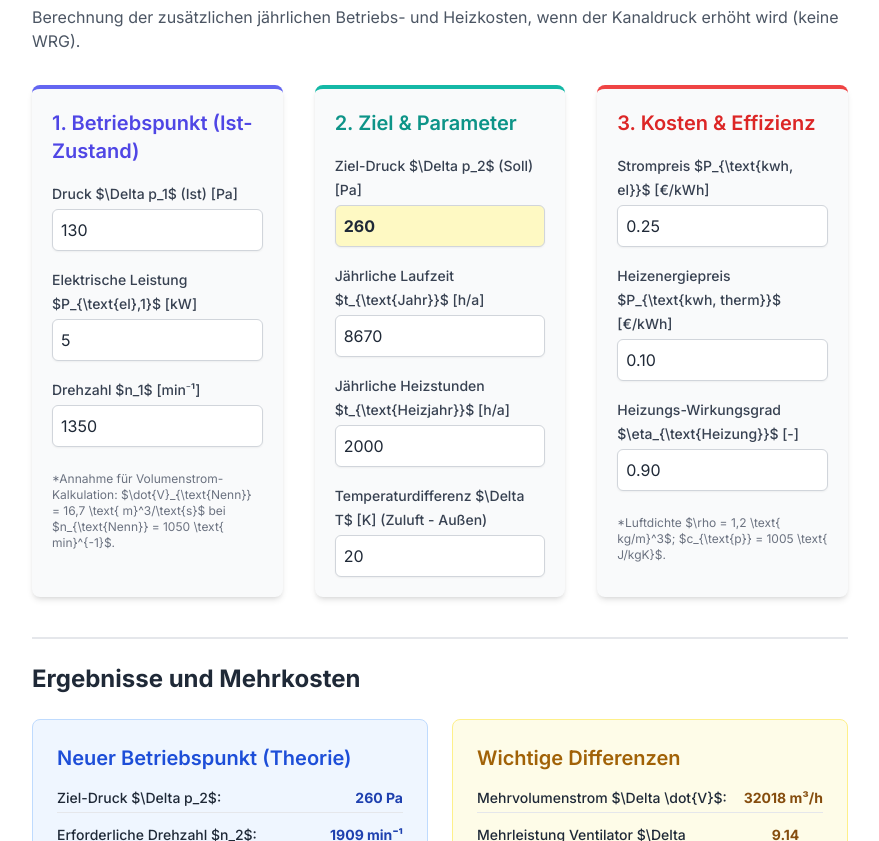
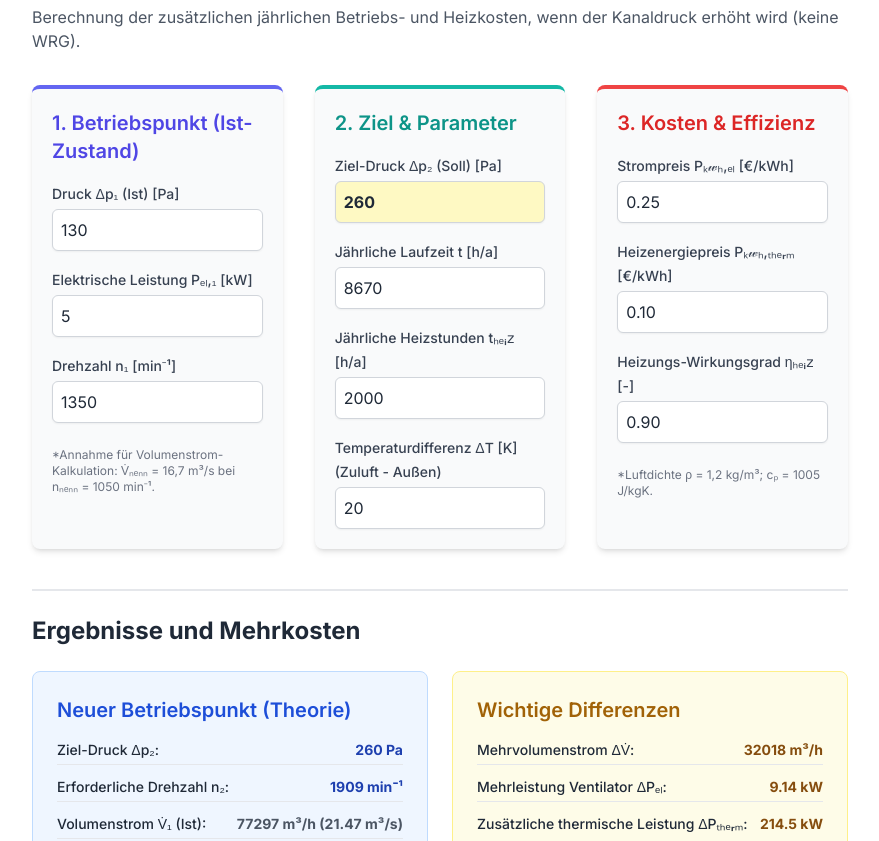
Before and after one commit to Oktaederim/PhysikRLTKosten, a plain HTML site: page index.html in a window 1280 px wide. Shown: the part 111-952 px from the top of the page, without its empty margins (200-1079 px from the left). Drawn offline with nearby package versions, Linux system fonts and the light colour scheme.

Commit message:
Update index.html
Code2

```diff
--- a/index.html
+++ b/index.html
@@ -128,19 +128,19 @@
                 <h2 class="text-xl font-semibold mb-4 text-indigo-600">1. Betriebspunkt (Ist-Zustand)</h2>
                 <div class="space-y-4">
                     <label class="block">
-                        <span class="text-sm font-medium text-gray-700">Druck $\Delta p_1$ (Ist) [Pa]</span>
+                        <span class="text-sm font-medium text-gray-700">Druck Δp₁ (Ist) [Pa]</span>
                         <input type="number" id="dp1" value="130" class="mt-1 block w-full rounded-md border-gray-300 shadow-sm p-2 border focus:border-indigo-500">
                     </label>
                     <label class="block">
-                        <span class="text-sm font-medium text-gray-700">Elektrische Leistung $P_{\text{el},1}$ [kW]</span>
+                        <span class="text-sm font-medium text-gray-700">Elektrische Leistung Pₑₗ,₁ [kW]</span>
                         <input type="number" id="pel1" value="5" class="mt-1 block w-full rounded-md border-gray-300 shadow-sm p-2 border focus:border-indigo-500">
                     </label>
                     <label class="block">
-                        <span class="text-sm font-medium text-gray-700">Drehzahl $n_1$ [min⁻¹]</span>
+                        <span class="text-sm font-medium text-gray-700">Drehzahl n₁ [min⁻¹]</span>
                         <input type="number" id="n1" value="1350" class="mt-1 block w-full rounded-md border-gray-300 shadow-sm p-2 border focus:border-indigo-500">
                     </label>
                     <div class="text-xs text-gray-500 pt-2">
-                        *Annahme für Volumenstrom-Kalkulation: $\dot{V}_{\text{Nenn}} = 16,7 \text{ m}^3/\text{s}$ bei $n_{\text{Nenn}} = 1050 \text{ min}^{-1}$.
+                        *Annahme für Volumenstrom-Kalkulation: V̇ₙₑₙₙ = 16,7 m³/s bei nₙₑₙₙ = 1050 min⁻¹.
                     </div>
                 </div>
             </div>
@@ -150,19 +150,19 @@
                 <h2 class="text-xl font-semibold mb-4 text-teal-600">2. Ziel & Parameter</h2>
                 <div class="space-y-4">
                     <label class="block">
-                        <span class="text-sm font-medium text-gray-700">Ziel-Druck $\Delta p_2$ (Soll) [Pa]</span>
+                        <span class="text-sm font-medium text-gray-700">Ziel-Druck Δp₂ (Soll) [Pa]</span>
                         <input type="number" id="dp2" value="260" class="mt-1 block w-full rounded-md border-gray-300 shadow-sm p-2 border focus:border-teal-500 font-bold bg-yellow-100">
                     </label>
                     <label class="block">
-                        <span class="text-sm font-medium text-gray-700">Jährliche Laufzeit $t_{\text{Jahr}}$ [h/a]</span>
+                        <span class="text-sm font-medium text-gray-700">Jährliche Laufzeit t [h/a]</span>
                         <input type="number" id="tJahr" value="8670" class="mt-1 block w-full rounded-md border-gray-300 shadow-sm p-2 border focus:border-teal-500">
                     </label>
                     <label class="block">
-                        <span class="text-sm font-medium text-gray-700">Jährliche Heizstunden $t_{\text{Heizjahr}}$ [h/a]</span>
+                        <span class="text-sm font-medium text-gray-700">Jährliche Heizstunden tₕₑᵢ𝗓 [h/a]</span>
                         <input type="number" id="tHeizJahr" value="2000" class="mt-1 block w-full rounded-md border-gray-300 shadow-sm p-2 border focus:border-teal-500">
                     </label>
                     <label class="block">
-                        <span class="text-sm font-medium text-gray-700">Temperaturdifferenz $\Delta T$ [K] (Zuluft - Außen)</span>
+                        <span class="text-sm font-medium text-gray-700">Temperaturdifferenz ΔT [K] (Zuluft - Außen)</span>
                         <input type="number" id="deltaT" value="20" class="mt-1 block w-full rounded-md border-gray-300 shadow-sm p-2 border focus:border-teal-500">
                     </label>
                 </div>
@@ -173,19 +173,19 @@
                 <h2 class="text-xl font-semibold mb-4 text-red-600">3. Kosten & Effizienz</h2>
                 <div class="space-y-4">
                     <label class="block">
-                        <span class="text-sm font-medium text-gray-700">Strompreis $P_{\text{kwh, el}}$ [€/kWh]</span>
+                        <span class="text-sm font-medium text-gray-700">Strompreis Pₖ𝓌ₕ,ₑₗ [€/kWh]</span>
                         <input type="number" id="pKwhEl" value="0.25" step="0.01" class="mt-1 block w-full rounded-md border-gray-300 shadow-sm p-2 border focus:border-red-500">
                     </label>
                     <label class="block">
-                        <span class="text-sm font-medium text-gray-700">Heizenergiepreis $P_{\text{kwh, therm}}$ [€/kWh]</span>
+                        <span class="text-sm font-medium text-gray-700">Heizenergiepreis Pₖ𝓌ₕ,ₜₕₑᵣₘ [€/kWh]</span>
                         <input type="number" id="pKwhTherm" value="0.10" step="0.01" class="mt-1 block w-full rounded-md border-gray-300 shadow-sm p-2 border focus:border-red-500">
                     </label>
                     <label class="block">
-                        <span class="text-sm font-medium text-gray-700">Heizungs-Wirkungsgrad $\eta_{\text{Heizung}}$ [-]</span>
+                        <span class="text-sm font-medium text-gray-700">Heizungs-Wirkungsgrad ηₕₑᵢ𝗓 [-]</span>
                         <input type="number" id="etaHeizung" value="0.90" step="0.01" class="mt-1 block w-full rounded-md border-gray-300 shadow-sm p-2 border focus:border-red-500">
                     </label>
                     <div class="text-xs text-gray-500 pt-2">
-                        *Luftdichte $\rho = 1,2 \text{ kg/m}^3$; $c_{\text{p}} = 1005 \text{ J/kgK}$.
+                        *Luftdichte ρ = 1,2 kg/m³; cₚ = 1005 J/kgK.
                     </div>
                 </div>
             </div>
@@ -202,11 +202,11 @@
                 <div class="p-6 bg-blue-50 rounded-lg border border-blue-200">
                     <h3 class="text-xl font-semibold mb-4 text-blue-700">Neuer Betriebspunkt (Theorie)</h3>
                     <div class="space-y-3">
-                        <p class="flex justify-between border-b pb-1 text-sm"><span class="font-medium">Ziel-Druck $\Delta p_2$:</span> <span id="dpTheorie" class="font-bold text-blue-800"></span></p>
-                        <p class="flex justify-between border-b pb-1 text-sm"><span class="font-medium">Erforderliche Drehzahl $n_2$:</span> <span id="n2Theorie" class="font-bold text-blue-800"></span></p>
-                        <p class="flex justify-between border-b pb-1 text-sm"><span class="font-medium">Volumenstrom $V_1$ (Ist):</span> <span id="v1Berechnet" class="font-bold text-gray-600"></span></p>
-                        <p class="flex justify-between border-b pb-1 text-sm"><span class="font-medium">Volumenstrom $V_2$ (Soll):</span> <span id="v2Berechnet" class="font-bold text-blue-800"></span></p>
-                        <p class="flex justify-between text-sm"><span class="font-medium">Benötigte Leistung $P_{\text{el},2}$:</span> <span id="pel2Theorie" class="font-bold text-blue-800"></span></p>
+                        <p class="flex justify-between border-b pb-1 text-sm"><span class="font-medium">Ziel-Druck Δp₂:</span> <span id="dpTheorie" class="font-bold text-blue-800"></span></p>
+                        <p class="flex justify-between border-b pb-1 text-sm"><span class="font-medium">Erforderliche Drehzahl n₂:</span> <span id="n2Theorie" class="font-bold text-blue-800"></span></p>
+                        <p class="flex justify-between border-b pb-1 text-sm"><span class="font-medium">Volumenstrom V̇₁ (Ist):</span> <span id="v1Berechnet" class="font-bold text-gray-600"></span></p>
+                        <p class="flex justify-between border-b pb-1 text-sm"><span class="font-medium">Volumenstrom V̇₂ (Soll):</span> <span id="v2Berechnet" class="font-bold text-blue-800"></span></p>
+                        <p class="flex justify-between text-sm"><span class="font-medium">Benötigte Leistung Pₑₗ,₂:</span> <span id="pel2Theorie" class="font-bold text-blue-800"></span></p>
                     </div>
                 </div>
 
@@ -214,9 +214,9 @@
                 <div class="p-6 bg-yellow-50 rounded-lg border border-yellow-200">
                     <h3 class="text-xl font-semibold mb-4 text-yellow-700">Wichtige Differenzen</h3>
                     <div class="space-y-3">
-                        <p class="flex justify-between border-b pb-1 text-sm"><span class="font-medium">Mehrvolumenstrom $\Delta \dot{V}$:</span> <span id="deltaVValue" class="font-bold text-yellow-800"></span></p>
-                        <p class="flex justify-between border-b pb-1 text-sm"><span class="font-medium">Mehrleistung Ventilator $\Delta P_{\text{el}}$:</span> <span id="deltaPelValue" class="font-bold text-yellow-800"></span></p>
-                        <p class="flex justify-between text-sm"><span class="font-medium">Zusätzliche thermische Leistung $\Delta P_{\text{therm}}$:</span> <span id="pThermDeltaKW" class="font-bold text-yellow-800"></span></p>
+                        <p class="flex justify-between border-b pb-1 text-sm"><span class="font-medium">Mehrvolumenstrom ΔV̇:</span> <span id="deltaVValue" class="font-bold text-yellow-800"></span></p>
+                        <p class="flex justify-between border-b pb-1 text-sm"><span class="font-medium">Mehrleistung Ventilator ΔPₑₗ:</span> <span id="deltaPelValue" class="font-bold text-yellow-800"></span></p>
+                        <p class="flex justify-between text-sm"><span class="font-medium">Zusätzliche thermische Leistung ΔPₜₕₑᵣₘ:</span> <span id="pThermDeltaKW" class="font-bold text-yellow-800"></span></p>
                     </div>
                 </div>
             </div>
@@ -242,7 +242,7 @@
 
             <div class="text-xs text-gray-500 mt-6 pt-4 border-t">
                 <p>
-                    *Fachliche Anmerkung: Die Berechnung der Mehrkosten basiert auf den theoretischen Ventilator-Ähnlichkeitsgesetzen ($\Delta p \propto n^2$, $P \propto n^3$) und vereinfachten Annahmen zur Luftdichte und Heizperiode. Die berechneten Werte dienen als fundierte Schätzung für die Kostenprognose.
+                    *Fachliche Anmerkung: Die Berechnung der Mehrkosten basiert auf den theoretischen Ventilator-Ähnlichkeitsgesetzen (Δp ∝ n², P ∝ n³) und vereinfachten Annahmen zur Luftdichte und Heizperiode. Die berechneten Werte dienen als fundierte Schätzung für die Kostenprognose.
                 </p>
             </div>
         </div>
```
